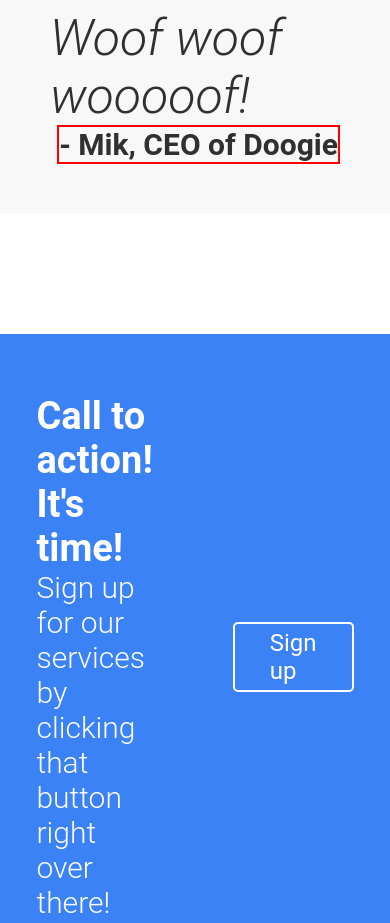
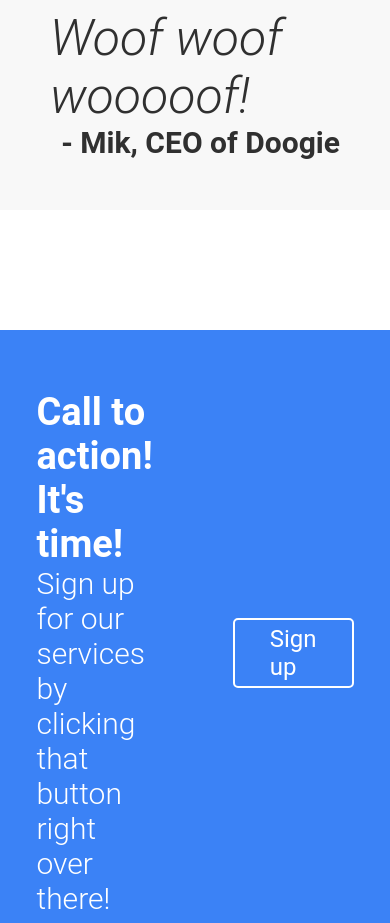
Before and after one commit to mingming0919/landing-page, a plain HTML site: page index.html in a window 390 px wide. Shown: the part 2741-3664 px from the top of the page. Drawn offline with Linux system fonts and the light colour scheme.

Commit message:
small update

```diff
--- a/styles.css
+++ b/styles.css
@@ -134,11 +134,12 @@
 }
 
 .third-section .quote-person {
-  border: 2px solid red;
+  /* border: 2px solid red; */
   font-size: 30px;
   font-weight: 700;
   color: rgb(48, 48, 48);
   align-self: flex-end;
+  margin-right: 260px;
 }
 
 .forth-section {
@@ -197,3 +198,22 @@
 .footer .footer-text {
   font-size: 20px;
 }
+
+/* Media Queries */
+@media (max-width: 1400px) {
+  .third-section .quote-person {
+    margin-right: 130px;
+  }
+}
+
+@media (max-width: 1000px) {
+  .third-section .quote-person {
+    margin-right: 65px;
+  }
+}
+
+@media (max-width: 700px) {
+  .third-section .quote-person {
+    margin-right: 0px;
+  }
+}
```
